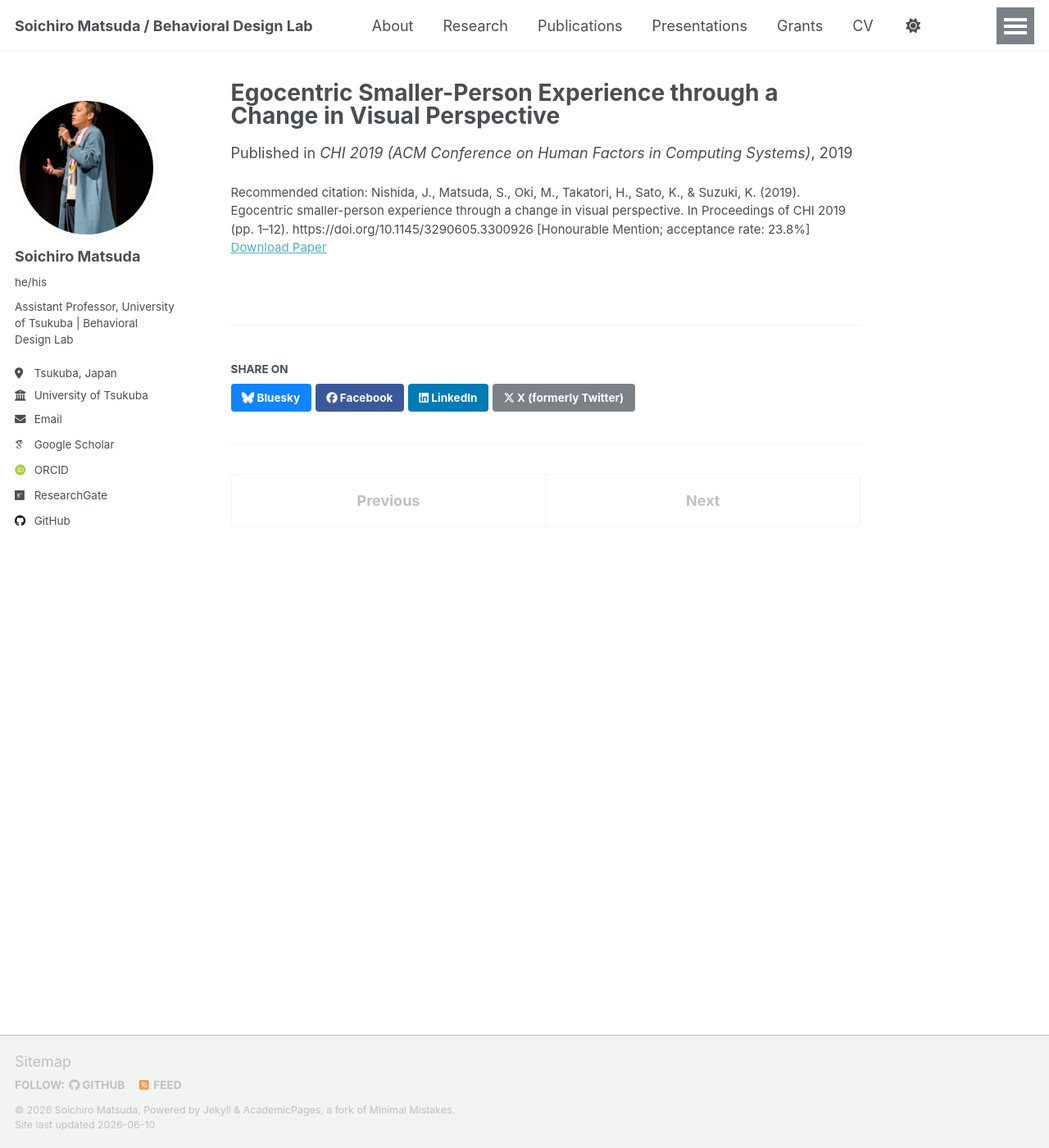
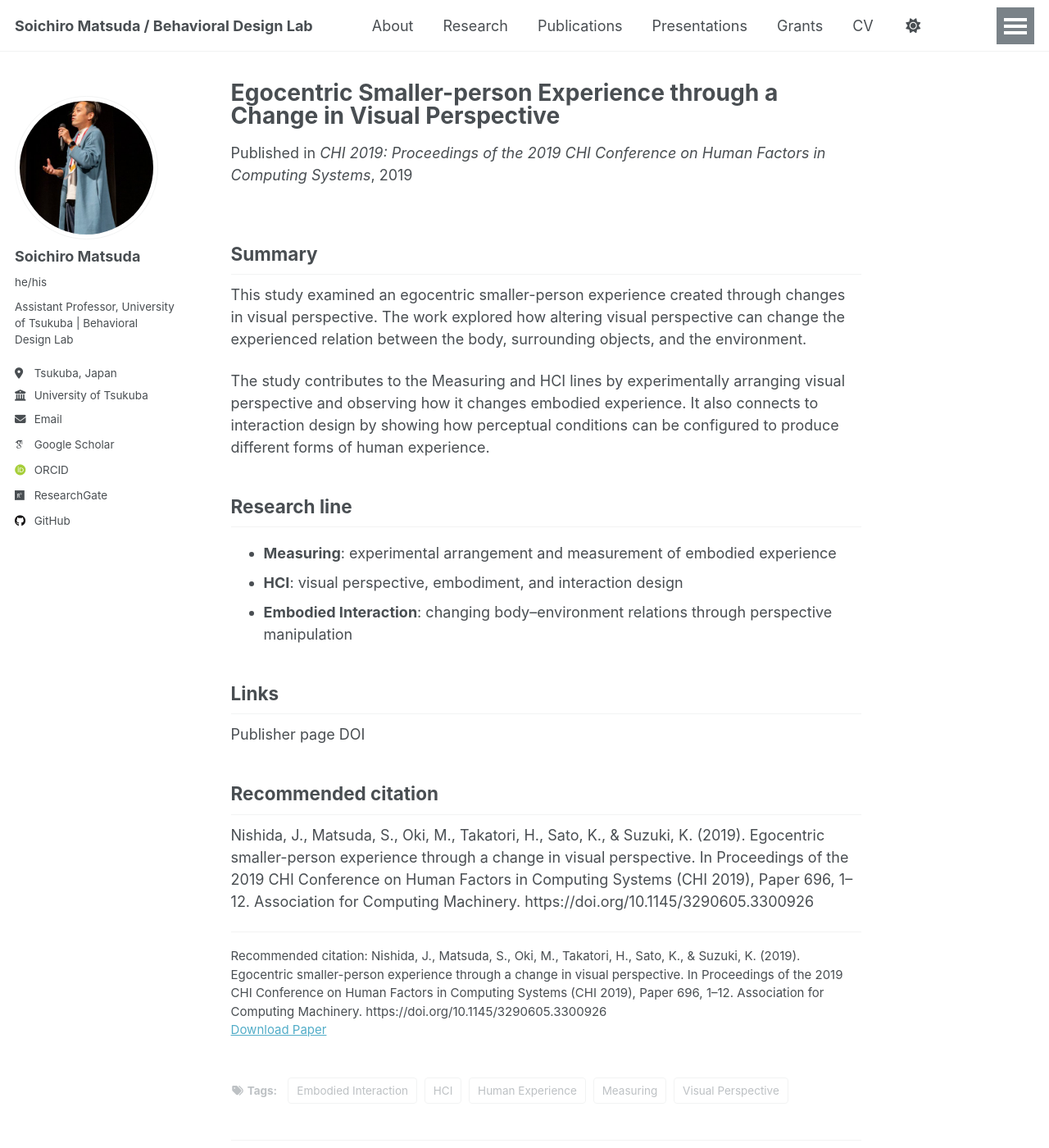
Before and after one commit to BehavioralDesignerMatsuda/BehavioralDesignerMatsuda.github.io, a Jekyll site: the page built from _publications/2019-CHI.md, in a window 1280 px wide and 1400 px high. Shown: the whole window at 82% size. Built offline with Jekyll 4.4.1, drawn with Linux system fonts in a browser that asks for light colours; some web fonts are replaced; a script that is not in the unit is left out.

Commit message:
Update 2019-CHI.md

```diff
--- a/_publications/2019-CHI.md
+++ b/_publications/2019-CHI.md
@@ -1,10 +1,43 @@
 ---
-title: "Egocentric Smaller-Person Experience through a Change in Visual Perspective"
+title: 'Egocentric Smaller-person Experience through a Change in Visual Perspective'
 collection: publications
 date: 2019-05-02
-venue: "CHI 2019 (ACM Conference on Human Factors in Computing Systems)"
+venue: 'CHI 2019: Proceedings of the 2019 CHI Conference on Human Factors in Computing Systems'
 category: conferences
-paperurl: "https://doi.org/10.1145/3290605.3300926"
-citation: "Nishida, J., Matsuda, S., Oki, M., Takatori, H., Sato, K., & Suzuki, K. (2019). Egocentric smaller-person experience through a change in visual perspective. In Proceedings of CHI 2019 (pp. 1–12). https://doi.org/10.1145/3290605.3300926 [Honourable Mention; acceptance rate: 23.8%]"
-excerpt: "We present an egocentric perspective-shift technique that induces a smaller-person experience, expanding design space for embodied interaction and empathy-oriented HCI."
+
+paperurl: 'https://doi.org/10.1145/3290605.3300926'
+doi: 'https://doi.org/10.1145/3290605.3300926'
+
+citation: 'Nishida, J., Matsuda, S., Oki, M., Takatori, H., Sato, K., & Suzuki, K. (2019). Egocentric smaller-person experience through a change in visual perspective. In Proceedings of the 2019 CHI Conference on Human Factors in Computing Systems (CHI 2019), Paper 696, 1–12. Association for Computing Machinery. https://doi.org/10.1145/3290605.3300926'
+
+tags:
+- Measuring
+- HCI
+- Embodied Interaction
+- Visual Perspective
+- Human Experience
+
+excerpt: ''
+
 ---
+
+## Summary
+
+This study examined an egocentric smaller-person experience created through changes in visual perspective. The work explored how altering visual perspective can change the experienced relation between the body, surrounding objects, and the environment.
+
+The study contributes to the Measuring and HCI lines by experimentally arranging visual perspective and observing how it changes embodied experience. It also connects to interaction design by showing how perceptual conditions can be configured to produce different forms of human experience.
+
+## Research line
+- **Measuring**: experimental arrangement and measurement of embodied experience
+- **HCI**: visual perspective, embodiment, and interaction design
+- **Embodied Interaction**: changing body–environment relations through perspective manipulation
+
+## Links
+Publisher page
+DOI
+
+## Recommended citation
+
+Nishida, J., Matsuda, S., Oki, M., Takatori, H., Sato, K., & Suzuki, K. (2019). Egocentric smaller-person experience through a change in visual perspective. In Proceedings of the 2019 CHI Conference on Human Factors in Computing Systems (CHI 2019), Paper 696, 1–12. Association for Computing Machinery. https://doi.org/10.1145/3290605.3300926
+
+---
```
